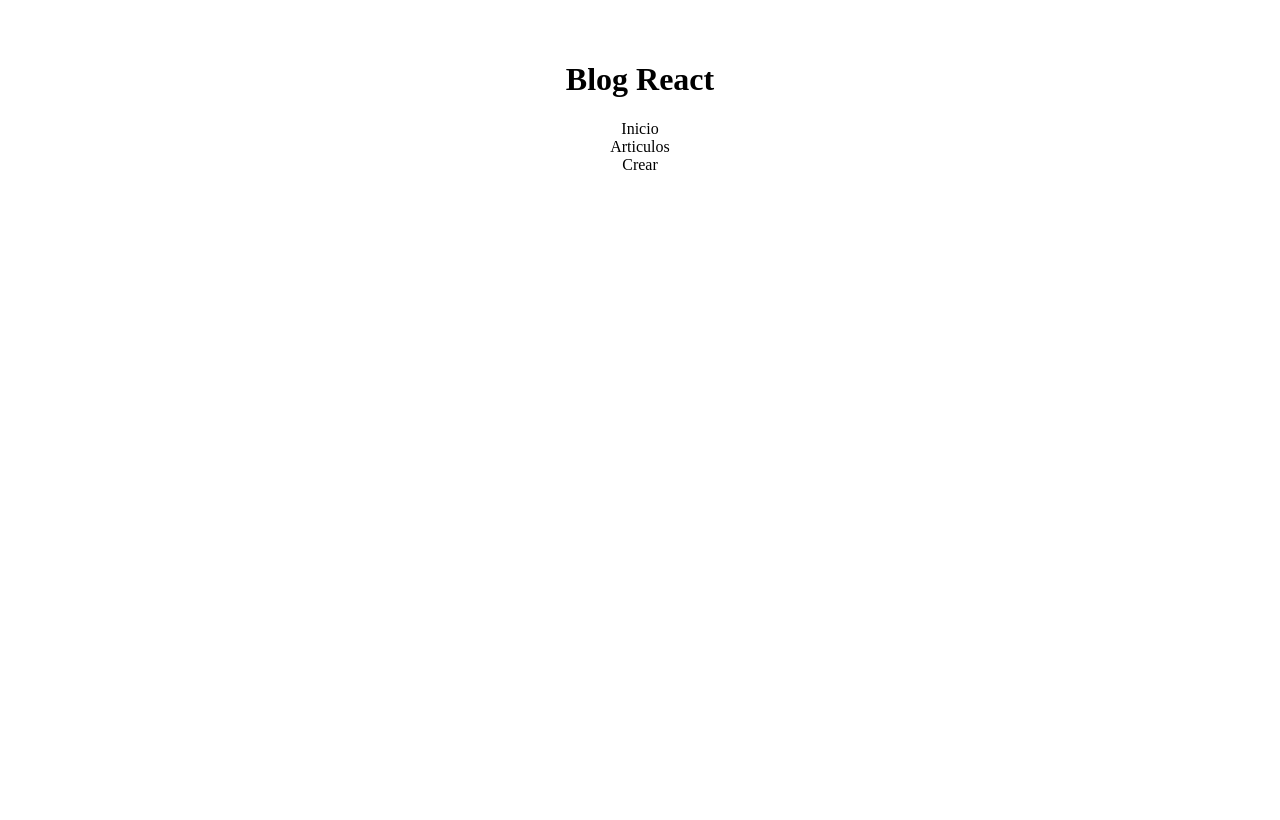
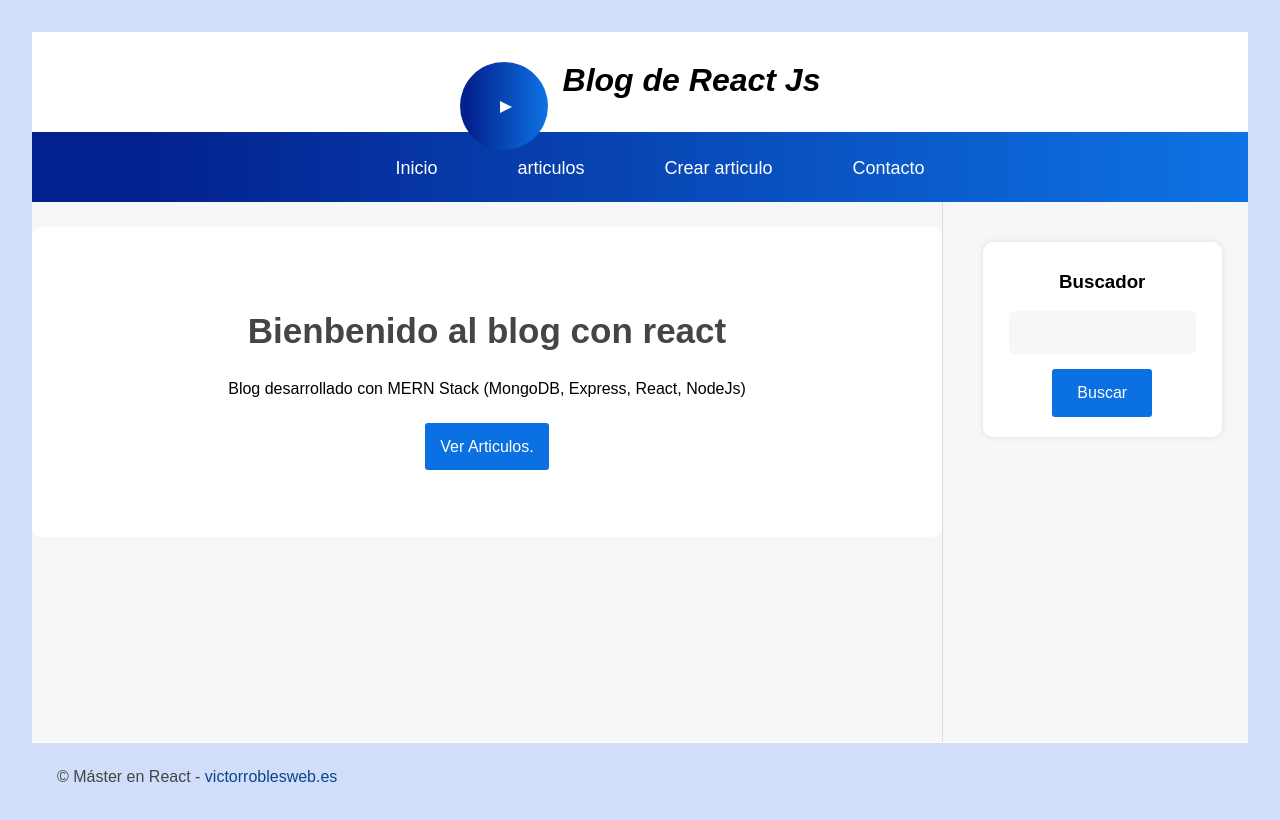
Before and after one commit to N4than13L/Blog-Reactivo, a React (Vite) app in the folder proyecto-blog/: page / in a window 1280 px wide. Shown: the top 820 px of the page. Built offline with nearby package versions, Linux system fonts and the light colour scheme.

Commit message:
agregando maquetacion y estilos al sitio

```diff
--- a/proyecto-blog/src/App.jsx
+++ b/proyecto-blog/src/App.jsx
@@ -1,17 +1,10 @@
-import { useState } from "react";
 import "./App.css";
-import { Articulos } from "./components/pages/Articulos";
-import { Crear } from "./components/pages/Crear";
-import { Inicio } from "./components/pages/Inicio";
+import { Rutas } from "./components/routing/Rutas";
 
 function App() {
-  const [count, setCount] = useState(0);
   return (
-    <div className="App">
-      <h1>Blog React</h1>
-      <Inicio />
-      <Articulos />
-      <Crear />
+    <div className="layout">
+      <Rutas />
     </div>
   );
 }
--- a/proyecto-blog/src/components/layout/Footer.jsx
+++ b/proyecto-blog/src/components/layout/Footer.jsx
@@ -1,5 +1,10 @@
 import React from "react";
 
 export const Footer = () => {
-  return <div>Footer</div>;
+  return (
+    <footer className="footer">
+      &copy; Máster en React -{" "}
+      <a href="https://victorroblesweb.es">victorroblesweb.es</a>
+    </footer>
+  );
 };
--- a/proyecto-blog/src/components/layout/Header.jsx
+++ b/proyecto-blog/src/components/layout/Header.jsx
@@ -1,5 +1,13 @@
 import React from "react";
 
 export const Header = () => {
-  return <div>Header</div>;
+  return (
+    //  Cabecera
+    <header className="header">
+      <div className="logo">
+        <div className="play"></div>
+      </div>
+      <h1>Blog de React Js</h1>
+    </header>
+  );
 };
--- /dev/null
+++ b/proyecto-blog/src/components/layout/Nav.jsx
@@ -0,0 +1,23 @@
+import React from "react";
+import { NavLink } from "react-router-dom";
+
+export const Nav = () => {
+  return (
+    <nav className="nav">
+      <ul>
+        <li>
+          <NavLink to="/">Inicio</NavLink>
+        </li>
+        <li>
+          <NavLink to="/articulos">articulos</NavLink>
+        </li>
+        <li>
+          <NavLink to="/crear-articulo">Crear articulo</NavLink>
+        </li>
+        <li>
+          <NavLink to="/">Contacto</NavLink>
+        </li>
+      </ul>
+    </nav>
+  );
+};
--- a/proyecto-blog/src/components/layout/SideBar.jsx
+++ b/proyecto-blog/src/components/layout/SideBar.jsx
@@ -1,5 +1,24 @@
 import React from "react";
 
 export const SideBar = () => {
-  return <div>SideBar</div>;
+  return (
+    <aside className="lateral">
+      <div className="search">
+        <h3 className="title">Buscador</h3>
+        <form>
+          <input type="text" id="search_field" />
+          <button id="search">Buscar</button>
+        </form>
+      </div>
+
+      {/* <div className="add">
+        <h3 className="title">Añadir pelicula</h3>
+        <form>
+          <input type="text" id="title" placeholder="Titulo" />
+          <textarea id="description" placeholder="Descripción"></textarea>
+          <input type="submit" id="save" value="Guardar" />
+        </form>
+      </div> */}
+    </aside>
+  );
 };
--- a/proyecto-blog/src/components/pages/Inicio.jsx
+++ b/proyecto-blog/src/components/pages/Inicio.jsx
@@ -1,5 +1,15 @@
 import React from "react";
+import { Link } from "react-router-dom";
 
 export const Inicio = () => {
-  return <div>Inicio</div>;
+  return (
+    <div className="jumbo">
+      <h1>Bienbenido al blog con react</h1>
+      <p>Blog desarrollado con MERN Stack (MongoDB, Express, React, NodeJs)</p>
+
+      <Link className="button" to="/articulos">
+        Ver articulos.
+      </Link>
+    </div>
+  );
 };
--- a/proyecto-blog/src/components/routing/Rutas.jsx
+++ b/proyecto-blog/src/components/routing/Rutas.jsx
@@ -1,13 +1,33 @@
 import React from "react";
 import { Routes, Route, BrowserRouter, Navigate } from "react-router-dom";
+import { Inicio } from "../pages/Inicio";
+import { Articulos } from "../pages/Articulos";
+import { Nav } from "../layout/Nav";
+import { Header } from "../layout/Header";
+import { SideBar } from "../layout/SideBar";
+import { Footer } from "../layout/Footer";
+
+// componentes secundarios
+import { Crear } from "../pages/Crear";
 
 export const Rutas = () => {
   return (
     <BrowserRouter>
       {/* Layout */}
+      <Header />
+      <Nav />
 
       {/* Contenido */}
-      <section id="content" className="content"></section>
+      <section id="content" className="content">
+        <Routes>
+          <Route path="/" element={<Inicio />} />
+          <Route path="/inicio" element={<Inicio />} />
+          <Route path="/articulos" element={<Articulos />} />
+          <Route path="/crear-articulo" element={<Crear />} />
+        </Routes>
+      </section>
+      <SideBar />
+      <Footer />
     </BrowserRouter>
   );
 };
--- a/proyecto-blog/src/index.css
+++ b/proyecto-blog/src/index.css
@@ -0,0 +1,238 @@
+/*ESTILOS GENERALES*/
+
+body {
+  background: #d1defa;
+  font-family: sans-serif, Arial, Helvetica;
+  text-align: center;
+  padding: 0px;
+  margin: 0px;
+}
+
+.layout {
+  width: 100%;
+  height: auto;
+
+  display: grid;
+  grid-template-areas:
+    "header header header header"
+    "nav nav nav nav"
+    "content content content lateral"
+    "footer footer footer footer";
+  grid-template-rows: 100px 70px auto 70px;
+}
+
+/*ESTILOS CABECERA*/
+
+.header {
+  grid-area: header;
+
+  background: white;
+  text-align: left;
+  font-style: italic;
+
+  display: flex;
+  justify-content: center;
+}
+
+.logo {
+  background: linear-gradient(90deg, #03228f 10%, #0e73e4 100%);
+  width: 40px;
+  height: 40px;
+  border-radius: 300px;
+  margin-top: 30px;
+}
+
+.play {
+  width: 0;
+  height: 0;
+  margin-top: 15px;
+  margin-left: 16px;
+  border-left: 12px solid white;
+  border-top: 6px solid transparent;
+  border-bottom: 6px solid transparent;
+}
+
+.header h1 {
+  margin-left: 15px;
+  margin-top: 30px;
+}
+
+/*ESTILOS DE LA BARRA DE NAVEGACIÓN*/
+
+.nav {
+  grid-area: nav;
+  background: linear-gradient(90deg, #03228f 10%, #0e73e4 100%);
+}
+
+.nav > ul {
+  display: flex;
+  justify-content: center;
+  align-items: center;
+  list-style: none;
+}
+
+.nav li {
+  padding: 10px;
+}
+
+.nav a {
+  display: block;
+  margin-left: 30px;
+  margin-right: 30px;
+  font-size: 18px;
+  font-weight: lighter;
+  color: white;
+  text-decoration: none;
+  transition: all 300ms;
+}
+
+.nav a:hover {
+  transform: scale(1.1, 1.1);
+}
+
+/*ESTILOS PARA EL CONTENIDO PRINCIPAL*/
+
+.content {
+  grid-area: content;
+  background: #f6f7f9;
+
+  display: flex;
+  flex-flow: row wrap;
+  justify-content: flex-start;
+  align-items: flex-start;
+  flex-grow: 1;
+}
+
+.articulo-item {
+  flex-grow: 1;
+  background: white;
+  border-radius: 10px;
+  box-shadow: 0px 0px 6px #ddd;
+  margin: 20px;
+  padding-top: 60px;
+  padding-bottom: 60px;
+  padding-left: 25px;
+  padding-right: 25px;
+}
+.button,
+button,
+input[type="submit"],
+input[type="button"] {
+  text-decoration: none;
+  width: 100px;
+  background: #0b70e1;
+  color: white;
+  border: 0;
+  outline: 0;
+  padding: 15px;
+  border-radius: 3px;
+  margin-top: 15px;
+  text-transform: capitalize;
+  font-size: 16px;
+  font-weight: 500;
+  cursor: pointer;
+  transition: all 300ms;
+}
+
+.articulo-item .edit:hover {
+  background: #e77b00;
+}
+
+.articulo-item .delete:hover {
+  background: #9b0202;
+}
+
+.jumbo {
+  width: 85px;
+  padding: 55px;
+  background-color: white;
+  border-radius: 10px;
+  box-shadow: 0px 0px 6px, #ddd;
+  min-width: 800px;
+  min-height: 200px;
+  margin: 25px auto;
+}
+
+.jumbo h1 {
+  font-size: 35px;
+  color: #454545;
+}
+.jumbo p {
+  /* font-size: 10; */
+  display: block;
+  margin-bottom: 40px;
+}
+
+/*ESTILOS BARRA LATERAL*/
+
+.lateral {
+  grid-area: lateral;
+  background: #f6f7f9;
+  border-left: 1px solid #ddd;
+  padding: 20px;
+  min-height: 500px;
+}
+
+.lateral > div {
+  box-sizing: border-box;
+  width: 90%;
+  margin: 20px;
+  padding: 20px;
+  padding-top: 10px;
+  background: white;
+  border-radius: 10px;
+  box-shadow: 0px 0px 6px #ddd;
+}
+
+.lateral input[type="text"],
+.lateral input[type="text"],
+.lateral textarea,
+.edit_form input[type="text"],
+.edit_form input[type="text"],
+.edit_form textarea {
+  display: block;
+  margin: 0 auto;
+  margin-top: 15px;
+  padding: 12px;
+  border-radius: 5px;
+  background: #f6f7f9;
+  color: #454545;
+  width: 80%;
+  opacity: 4;
+  outline: 0;
+  border-color: transparent;
+}
+
+.edit_form {
+  border-top: 1px solid #ddd;
+  margin-top: 10px;
+}
+
+/*ESTILOS PARA EL PIE DE PÁGINA*/
+.footer {
+  grid-area: footer;
+
+  background: #d1defa;
+  color: #454545;
+  border-top: 1px solid white;
+  text-align: left;
+  line-height: 68px;
+  padding-left: 25px;
+}
+
+.footer a {
+  color: #0b468a;
+  text-decoration: none;
+}
+
+@media (max-width: 1085px) {
+  .content {
+    flex-flow: column wrap;
+    justify-content: center;
+    align-items: center;
+  }
+
+  .articulo-item {
+    width: 80%;
+  }
+}
```
